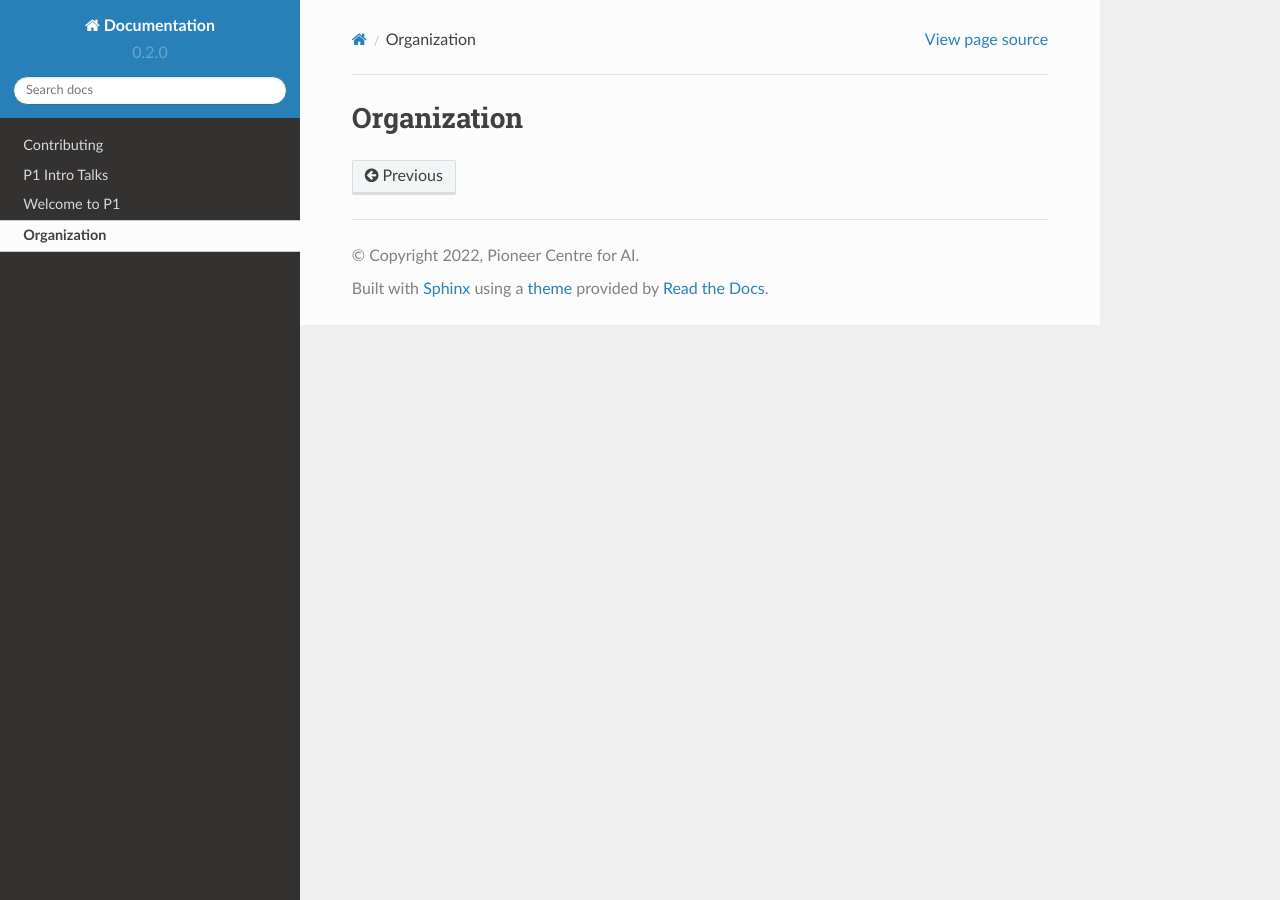
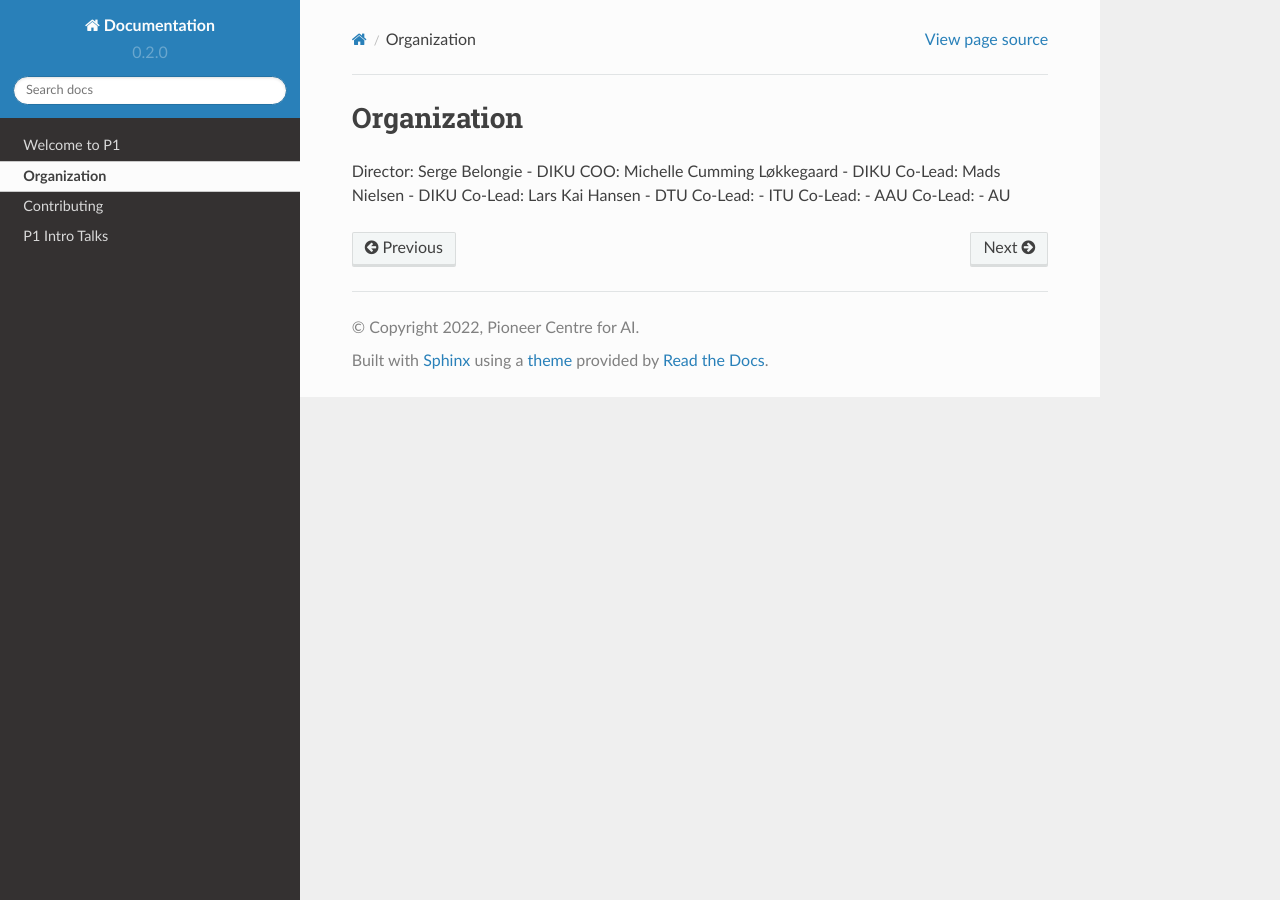
Before and after one commit to Pioneer-Centre-for-AI/p1-compute-documentation, a Sphinx documentation site: the page built from docs/source/organization.rst, in a window 1280 px wide. Built offline with Sphinx 7.4.7 and the Read the Docs theme 2.0.0, drawn with Linux system fonts in a browser that asks for light colours.

Commit message:
Make a few changes to get the pages to show

```diff
--- a/docs/source/contributing.rst
+++ b/docs/source/contributing.rst
@@ -1,2 +1,4 @@
 Contributing
 ============
+Intro to setup and read the docs
+Intro to contributing through git
--- a/docs/source/index.rst
+++ b/docs/source/index.rst
@@ -10,8 +10,7 @@
 --------
 
 .. toctree::
-
+   welcome
+   organization
    contributing
    introtalks
-   welcome
-   organization
--- a/docs/source/introtalks.rst
+++ b/docs/source/introtalks.rst
@@ -1,2 +1,4 @@
 P1 Intro Talks
 ==============
+Intro to what it is
+Table of past talks, youtube link, slides
--- a/docs/source/organization.rst
+++ b/docs/source/organization.rst
@@ -1,2 +1,9 @@
 Organization
 ============
+Director: Serge Belongie - DIKU
+COO: Michelle Cumming Løkkegaard - DIKU
+Co-Lead: Mads Nielsen - DIKU
+Co-Lead: Lars Kai Hansen - DTU
+Co-Lead: - ITU
+Co-Lead: - AAU
+Co-Lead: - AU
--- a/docs/source/welcome.rst
+++ b/docs/source/welcome.rst
@@ -1,2 +1,5 @@
 Welcome to P1
 =============
+Welcome to P1
+Find your buddy
+Find your compute resources
```
